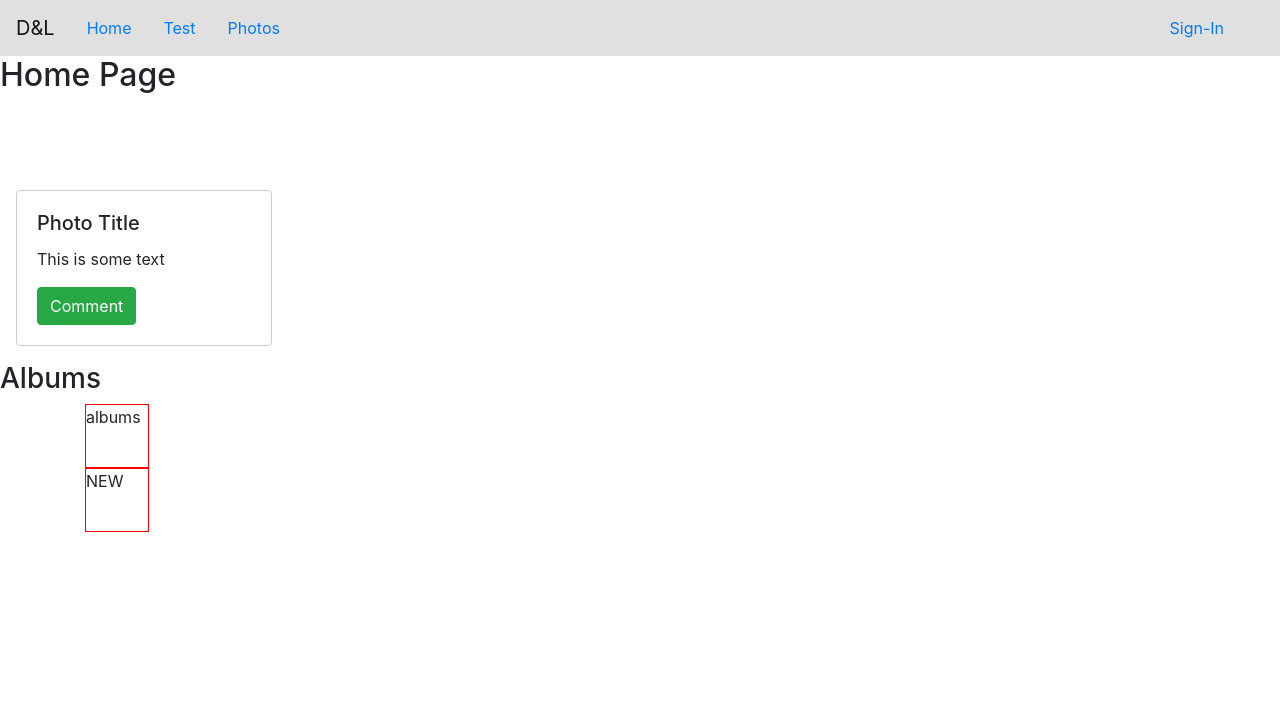
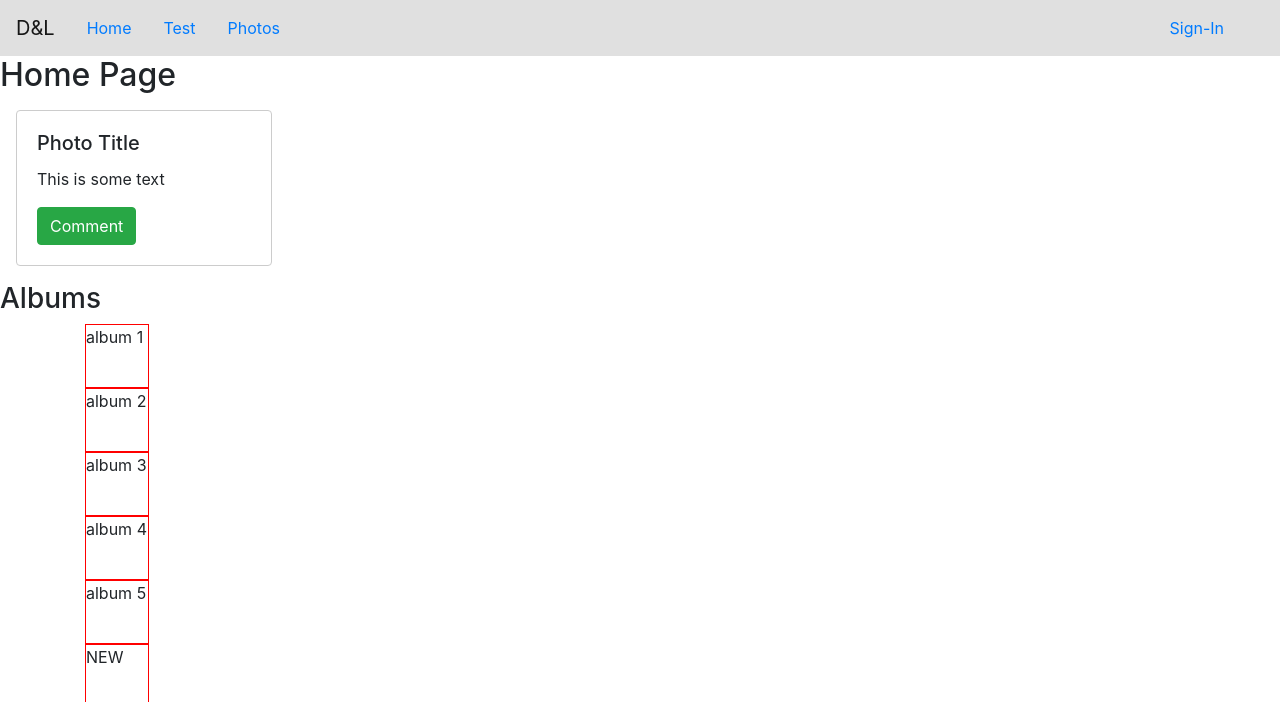
Before and after one commit to dbmarch/react-aws-home-app, a React (Create React App) app: page / in a window 1280 px wide. Shown: the top 702 px of the page. Built offline with nearby package versions, Linux system fonts and the light colour scheme; what amazon-cognito-identity-js would draw is missing.

Commit message:
albums show up.. Need to be formatted and fetched from server.

```diff
--- a/src/components/album/album-gallery.jsx
+++ b/src/components/album/album-gallery.jsx
@@ -5,15 +5,13 @@ import map from 'lodash/map'
 import Container from 'react-bootstrap/Container'
 import Album from './album.jsx'
 
-const AlbumGallery = gallery => {
-	console.info('gallery')
-
+const AlbumGallery = ({ gallery }) => {
 	return (
 		<div className="album-gallery">
 			<h3>Albums</h3>
 			<Container>
-				{!isEmpty(gallery) && map(gallery, album => <Album key={album.name} name={album.name} />)}
-				<Album create />
+				{!isEmpty(gallery) && map(gallery, (album, index) => <Album key={index} name={album.name} />)}
+				<Album key="new" create />
 			</Container>
 		</div>
 	)
--- a/src/components/album/album.jsx
+++ b/src/components/album/album.jsx
@@ -1,8 +1,6 @@
 import React from 'react'
 
 const Album = ({ create, name }) => {
-	console.info('Console name: ', name)
-
 	const getAlbumName = () => {
 		console.info('get name')
 	}
--- a/src/containers/pages/home-page.jsx
+++ b/src/containers/pages/home-page.jsx
@@ -5,13 +5,12 @@ import AlbumGallery from '../../components/album/album-gallery'
 import PhotoCard from '../../components/photo/photo-card'
 
 const HomePage = ({ albums }) => {
+	console.info(albums)
+
 	return (
 		<div>
 			<h2>Home Page</h2>
 
-			<br />
-			<br />
-			<br />
 			<PhotoCard title="Photo Title" description="This is some text" />
 
 			<AlbumGallery gallery={albums} />
@@ -21,7 +20,7 @@ const HomePage = ({ albums }) => {
 
 const mapStateToProps = state => {
 	return {
-		albums: () => getAlbumList(state),
+		albums: getAlbumList(state),
 	}
 }
 
```
